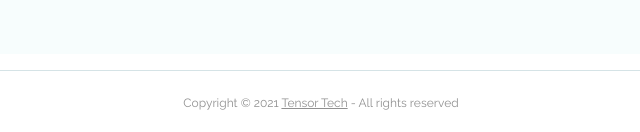
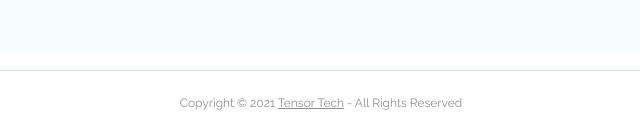
Before and after one commit to thetensortech/thetensortech.github.io, a plain HTML site: page index.html in a window 1280 px wide. Shown: the part 3936-4068 px from the top of the page, 319-959 px from the left. Drawn offline with Linux system fonts and the light colour scheme.

Commit message:
Updated Frontend

```diff
--- a/index.html
+++ b/index.html
@@ -528,7 +528,7 @@
         <div class="container">
             <div class="row">
                 <div class="col-lg-12">
-                    <p class="p-small">Copyright © 2021 <a href="https://thetensortech.com">Tensor Tech</a> - All rights reserved</p>
+                    <p class="p-small">Copyright © 2021 <a href="https://thetensortech.com">Tensor Tech</a> - All Rights Reserved</p>
                 </div> <!-- end of col -->
             </div> <!-- enf of row -->
         </div> <!-- end of container -->
```
